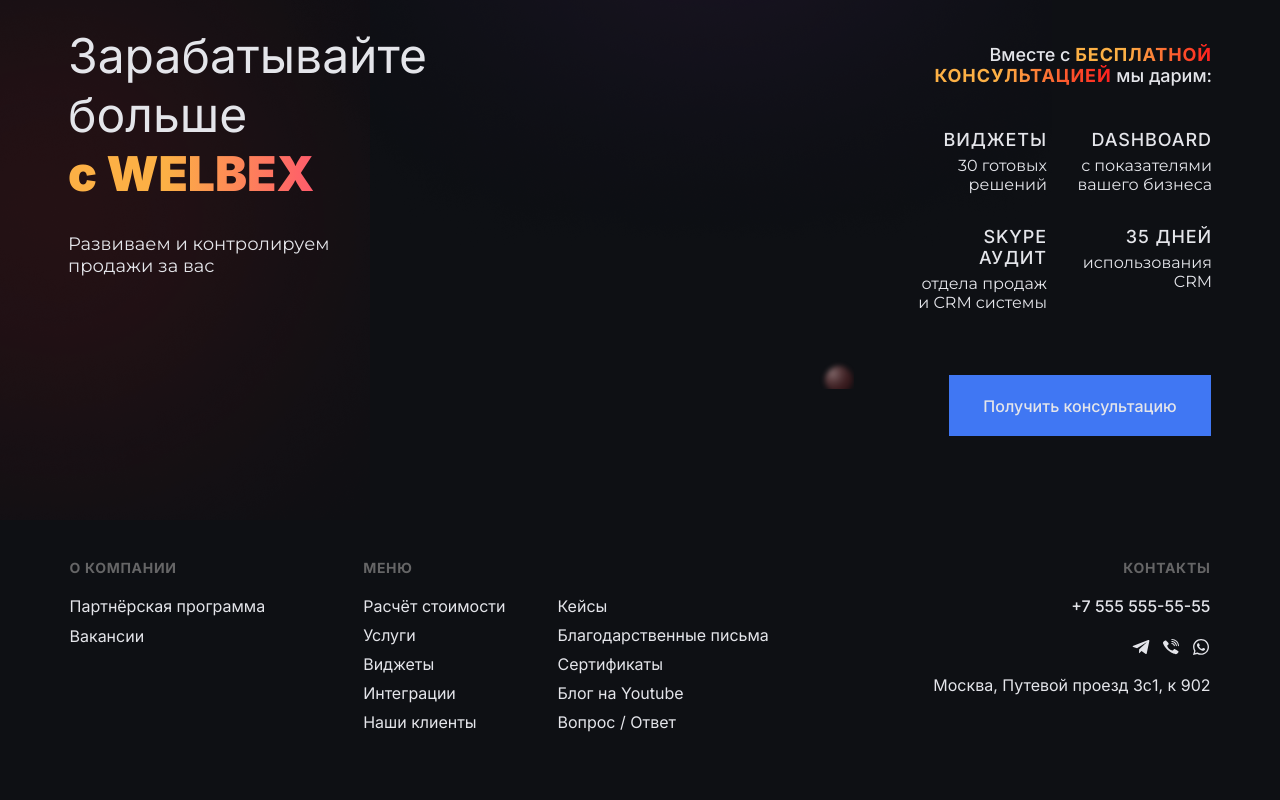
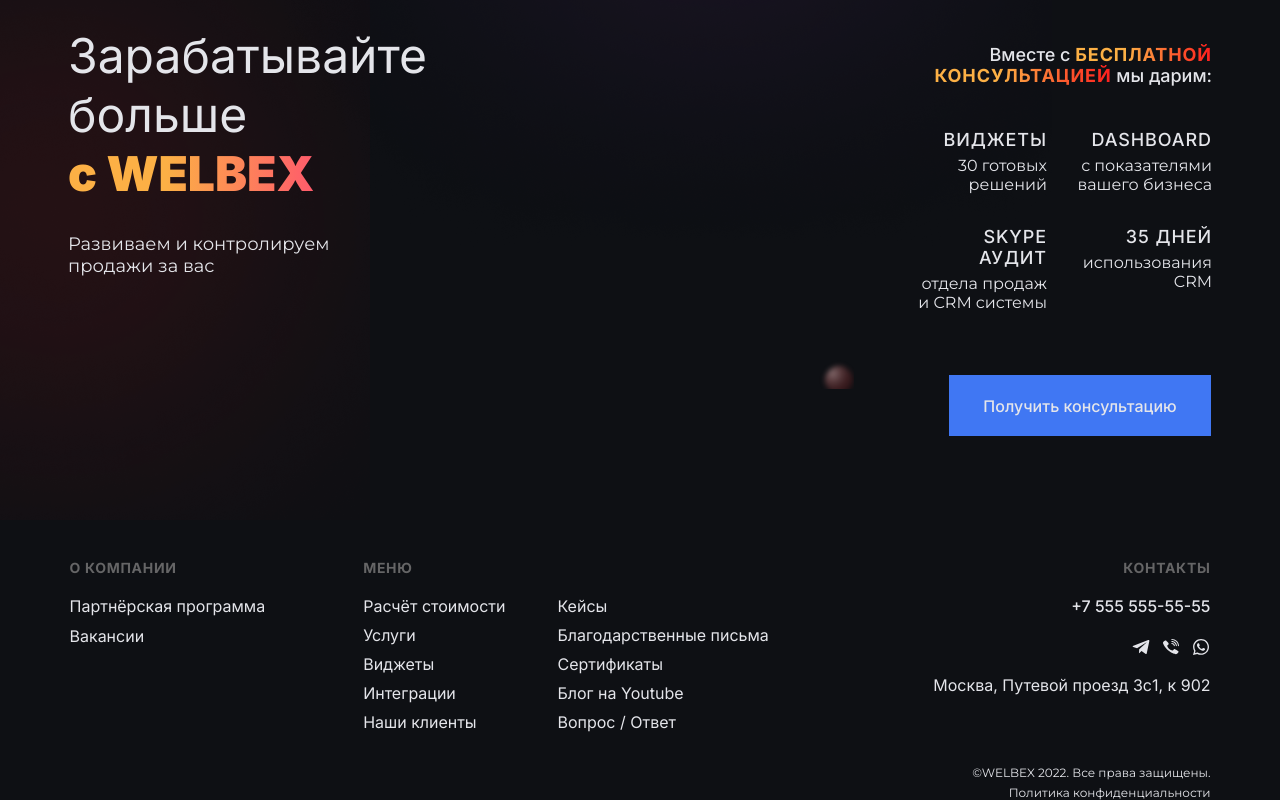
Before and after one commit to Feelcover/welbex, a Next.js app: page / in a window 1280 px wide. Shown: the part 181-981 px from the top of the page. Built offline with nearby package versions, Linux system fonts and the light colour scheme.

Commit message:
добавить анимации для footer

```diff
--- a/components/Footer/Footer.module.scss
+++ b/components/Footer/Footer.module.scss
@@ -8,11 +8,13 @@
   .upperContainer {
     display: flex;
     justify-content: space-between;
+
     .rightContainer {
       display: flex;
 
       .about {
         margin-right: 98px;
+
         &__title {
           color: #656566;
           font-family: "Inter";
@@ -53,9 +55,11 @@
               transition: width 0.3s ease-in-out;
               z-index: 0;
             }
+
             &:hover {
               opacity: 0.85;
             }
+
             &:hover::before {
               width: 100%;
             }
@@ -69,6 +73,7 @@
 
       .menu {
         max-height: 175px;
+
         &__title {
           color: #656566;
           font-family: "Inter";
@@ -114,9 +119,11 @@
               transition: width 0.3s ease-in-out;
               z-index: 0;
             }
+
             &:hover {
               opacity: 0.85;
             }
+
             &:hover::before {
               width: 100%;
             }
@@ -128,10 +135,12 @@
         }
       }
     }
+
     .contacts {
       display: flex;
       flex-direction: column;
       align-items: flex-end;
+
       &__title {
         color: #656566;
         font-family: "Inter";
@@ -141,6 +150,7 @@
         text-transform: uppercase;
         margin: 0 0 18px;
       }
+
       &__number {
         color: #e4e5ea;
         font-family: "Inter";
@@ -148,10 +158,12 @@
         font-weight: 500;
         margin: 2px 0 21px;
       }
+
       &__social {
         min-width: 80px;
         margin-bottom: 2px;
       }
+
       &__address {
         color: #e4e5ea;
         text-align: right;
@@ -161,4 +173,24 @@
       }
     }
   }
+
+  .downContainer {
+    margin-top: 31px;
+    width: 100%;
+    display: flex;
+    flex-direction: column;
+    justify-content: flex-end;
+    color: #E4E5EA;
+    text-align: right;
+    font-family: 'Montserrat';
+    font-size: 12px;
+    font-weight: 400;
+
+    .copyright {
+      margin: 0 0 5px;
     }
+    .privacyPolicy{
+      margin: 0;
+    }
+  }
+}
--- a/components/Footer/Footer.tsx
+++ b/components/Footer/Footer.tsx
@@ -1,6 +1,7 @@
 import Link from "next/link";
 import React from "react";
 import SocialBar from "../SocialBar/SocialBar";
+import { motion } from "framer-motion";
 import styles from "./Footer.module.scss";
 
 const Footer = () => {
@@ -8,6 +9,14 @@
     <footer className={styles.footer}>
       <section className={styles.upperContainer}>
         <div className={styles.rightContainer}>
+          <motion.div
+            transition={{
+              delay: 1.8,
+              duration: 0.4,
+            }}
+           initial={{ opacity: 0, x:-100 }}
+            animate={{ opacity: 1,x:0 }}
+          >
             <div className={styles.about}>
               <p className={styles.about__title}>О компании</p>
               <nav className={styles.about__nav}>
@@ -19,6 +28,15 @@
                 </Link>
               </nav>
             </div>
+          </motion.div>
+          <motion.div
+            transition={{
+              delay: 2,
+              duration: 0.4,
+            }}
+           initial={{ opacity: 0, x:-100 }}
+            animate={{ opacity: 1,x:0 }}
+          >
           <div className={styles.menu}>
             <p className={styles.menu__title}>Меню</p>
             <nav className={styles.menu__nav}>
@@ -53,17 +71,39 @@
                 Вопрос / Ответ
               </Link>
             </nav>
+          </div></motion.div>
         </div>
-        </div>
+        <motion.div
+            transition={{
+              delay: 2.2,
+              duration: 0.4,
+            }}
+           initial={{ opacity: 0, x:-100 }}
+            animate={{ opacity: 1,x:0 }}
+          >
         <div className={styles.contacts}>
           <p className={styles.contacts__title}>Контакты</p>
           <p className={styles.contacts__number}>+7 555 555-55-55</p>
           <div className={styles.contacts__social}>
             <SocialBar />
           </div>
-          <p className={styles.contacts__address}>Москва, Путевой проезд 3с1, к 902</p>
-        </div>
+          <p className={styles.contacts__address}>
+            Москва, Путевой проезд 3с1, к 902
+          </p>
+        </div></motion.div>
       </section>
+      <motion.div
+            transition={{
+              delay: 2.2,
+              duration: 0.4,
+            }}
+            initial={{ opacity: 0, x:-100 }}
+            animate={{ opacity: 1, x:0 }}
+          >
+      <section className={styles.downContainer}>
+        <p className={styles.copyright}>©WELBEX 2022. Все права защищены.</p>
+        <p className={styles.privacyPolicy}>Политика конфиденциальности</p>
+      </section></motion.div>
     </footer>
   );
 };
```
Lines whose indentation alone changed are shown as unchanged.
